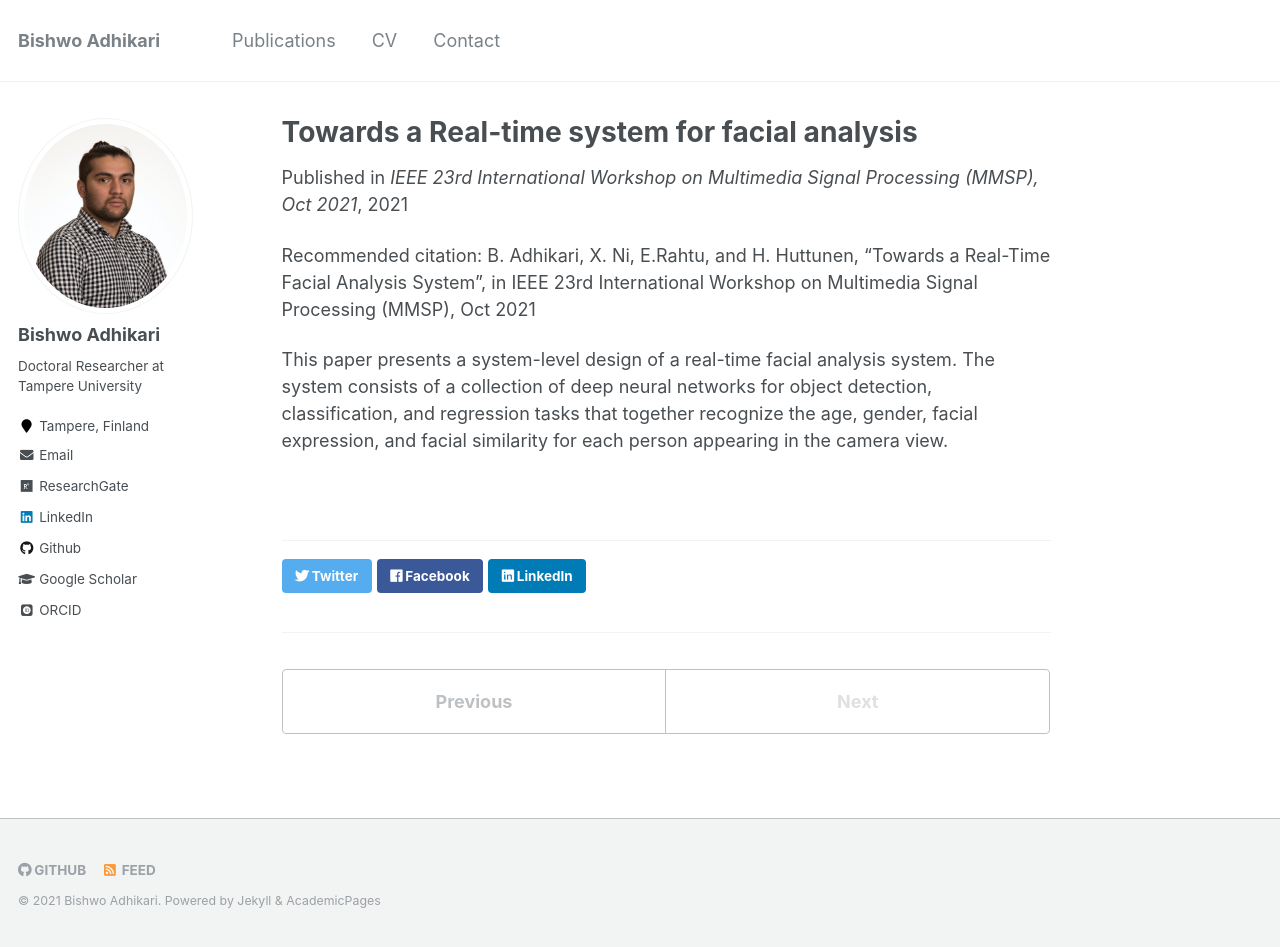
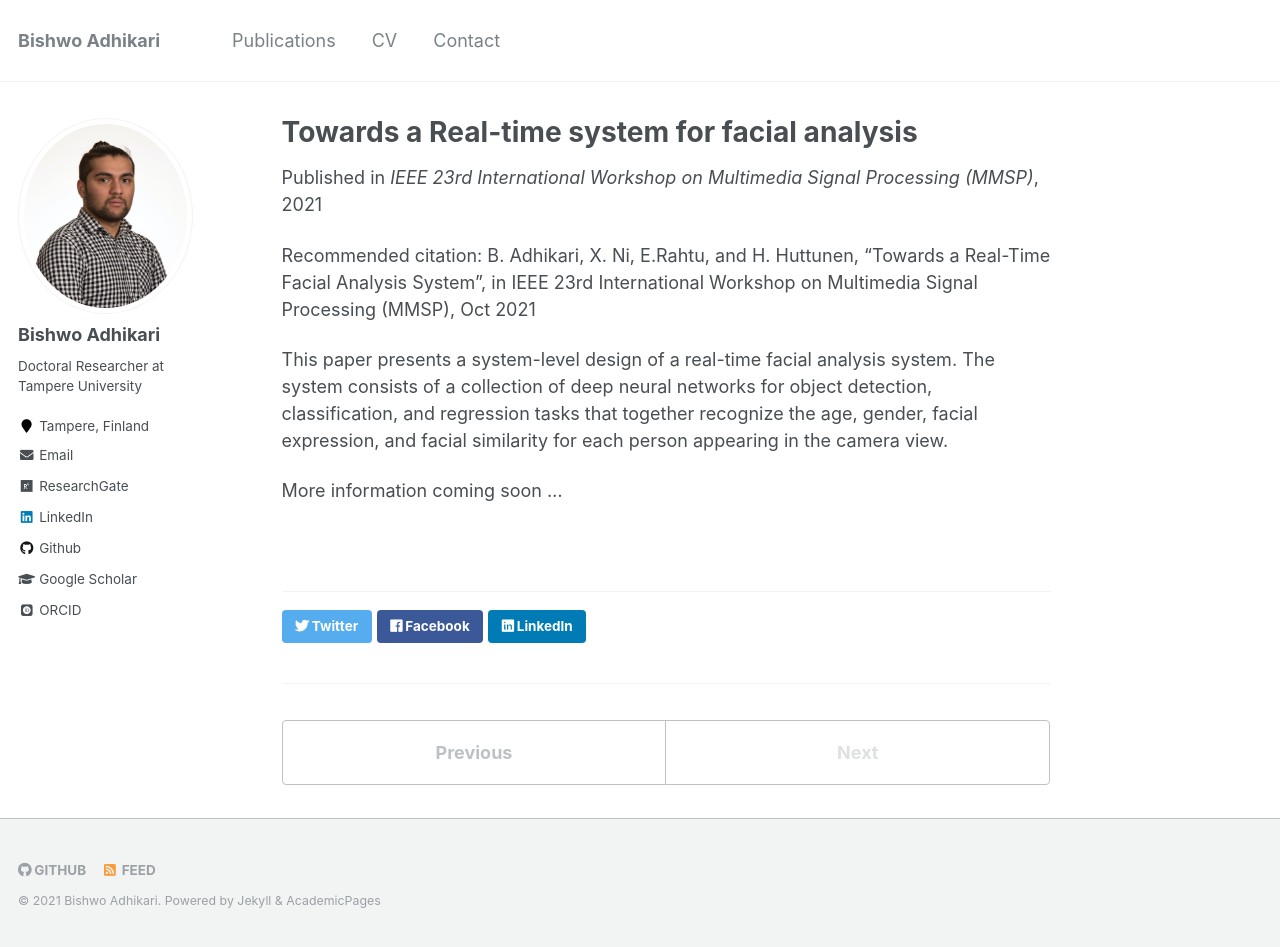
Before and after one commit to adhikaribishwo/adhikaribishwo.github.io, a Jekyll site: the page built from _publications/paper-6.md, in a window 1280 px wide and 947 px high. Built offline with Jekyll 4.4.1, drawn with Linux system fonts in a browser that asks for light colours; some web fonts are replaced.

Commit message:
publication updates

```diff
--- a/_publications/paper-6.md
+++ b/_publications/paper-6.md
@@ -4,7 +4,7 @@ collection: publications
 permalink: /publication/paper-6
 excerpt: 'Towards a Real-Time Facial Analysis System.'
 date:   'October 2021'
-venue: ' IEEE 23rd International Workshop on Multimedia Signal Processing (MMSP), Oct 2021'
+venue: ' IEEE 23rd International Workshop on Multimedia Signal Processing (MMSP)'
 # paperurl: 'https://arxiv.org/abs/2105.04678'
 citation: ' B.  Adhikari, X. Ni, E.Rahtu,  and  H.  Huttunen,  “Towards a Real-Time Facial Analysis System”, in IEEE 23rd International Workshop on Multimedia Signal Processing (MMSP), Oct 2021'
 ---
@@ -18,7 +18,7 @@ This paper presents a system-level design of a real-time facial analysis system.
 
 <!-- [Download demo version of paper here](https://arxiv.org/abs/2105.04678) -->
 
-<!-- More information coming soon ... -->
+More information coming soon ...
 
 
 <!-- Cite this article as:
```
Also changed, not shown: _publications/paper-1.md (+1 -1 lines), _publications/paper-3.md (+1 -1 lines).
